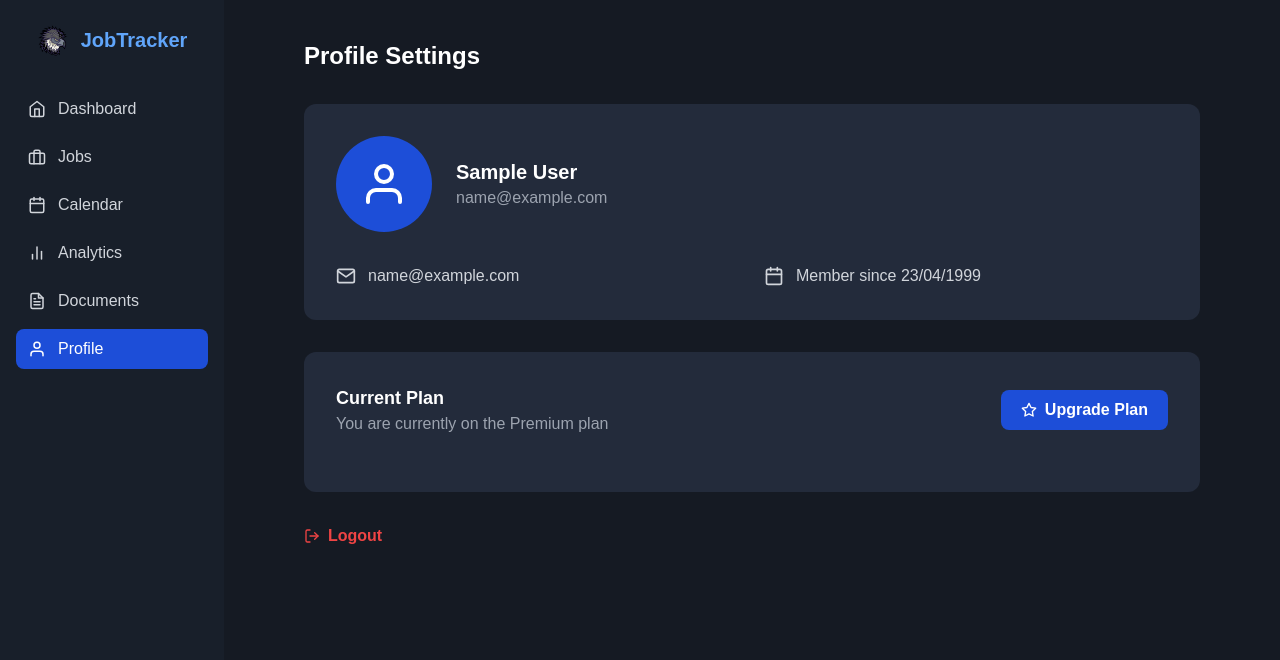
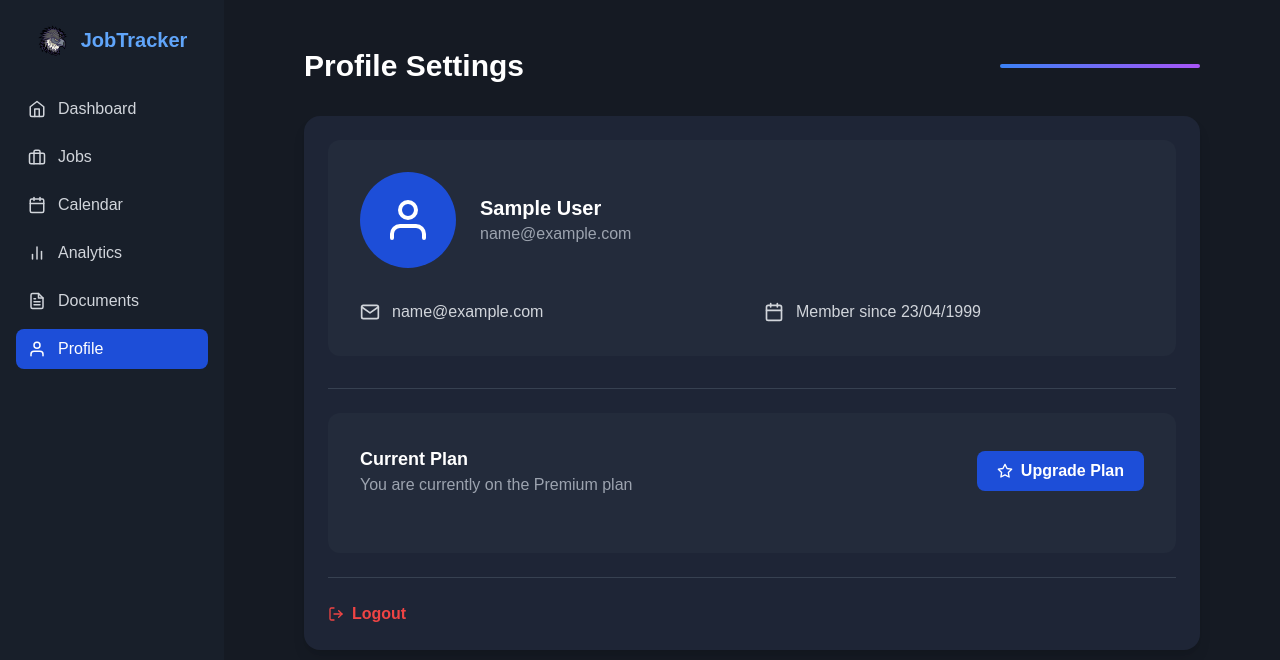
Before and after one commit to guimartinsalmeida/jobtracker, a Next.js app in the folder jobtracker-frontend/: page /profile in a window 1280 px wide. Shown: the top 660 px of the page. Built offline with nearby package versions, Linux system fonts and the light colour scheme; sample sign-in values are in the browser's storage.

Commit message:
improovements at the profile page

```diff
--- a/jobtracker-frontend/app/profile/page.tsx
+++ b/jobtracker-frontend/app/profile/page.tsx
@@ -7,42 +7,71 @@ import { ProfileCard } from '@/components/profile/ProfileCard';
 import { CurrentPlanCard } from '@/components/profile/CurrentPlanCard';
 import { LogoutButton } from '@/components/profile/LogoutButton';
 import { UpgradeModal } from '@/components/profile/UpgradeModal';
+import Head from 'next/head';
 
 export default function ProfilePage() {
   const router = useRouter();
   const { user } = useUser();
   const [showUpgradeModal, setShowUpgradeModal] = useState(false);
+  const [isLoading, setIsLoading] = useState(true);
 
   useEffect(() => {
-    console.log('Modal state:', showUpgradeModal);
-  }, [showUpgradeModal]);
+    if (!user) {
+      router.push('/auth/login');
+      return;
+    }
+    setIsLoading(false);
+  }, [user, router]);
 
   const handleLogout = () => {
-    localStorage.removeItem('token');
-    router.push('/auth/login');
+    try {
+      localStorage.removeItem('token');
+      router.push('/auth/login');
+    } catch (error) {
+      console.error('Error during logout:', error);
+    }
   };
 
   const handleUpgrade = () => {
-    console.log('Upgrade button clicked');
     setShowUpgradeModal(true);
   };
 
   const closeModal = () => {
-    console.log('Close button clicked');
     setShowUpgradeModal(false);
   };
 
+  if (isLoading) {
+    return (
+      <div className="flex min-h-screen bg-[#151A23] items-center justify-center">
+        <div className="flex flex-col items-center space-y-4">
+          <div className="w-12 h-12 border-4 border-blue-500 border-t-transparent rounded-full animate-spin"></div>
+          <div className="text-white text-lg font-medium">Loading your profile...</div>
+        </div>
+      </div>
+    );
+  }
+
   return (
     <>
+      <Head>
+        <title>Profile Settings | JobTracker</title>
+      </Head>
       <div className="flex min-h-screen bg-[#151A23]">
         <Sidebar />
-        <main className="flex-1 p-10">
-          <div className="max-w-4xl mx-auto">
-            <h1 className="text-2xl font-bold text-white mb-8">Profile Settings</h1>
+        <main className="flex-1 p-8 md:p-12">
+          <div className="max-w-4xl mx-auto space-y-8">
+            <div className="flex items-center justify-between">
+              <h1 className="text-3xl font-bold text-white">Profile Settings</h1>
+              <div className="h-1 flex-1 max-w-[200px] bg-gradient-to-r from-blue-500 to-purple-500 rounded-full ml-4"></div>
+            </div>
 
-            <ProfileCard name={user?.name} email={user?.email} />
-            <CurrentPlanCard onUpgrade={handleUpgrade} />
-            <LogoutButton onLogout={handleLogout} />
+            <div className="bg-[#1E2536] rounded-2xl p-6 shadow-lg space-y-6 transition-all duration-300 hover:shadow-xl">
+              <ProfileCard name={user?.name} email={user?.email} />
+              <div className="h-px bg-gray-700 my-6"></div>
+              <CurrentPlanCard onUpgrade={handleUpgrade} />
+              <div className="h-px bg-gray-700 my-6"></div>
+              <LogoutButton onLogout={handleLogout} />
+            </div>
           </div>
         </main>
       </div>
```
